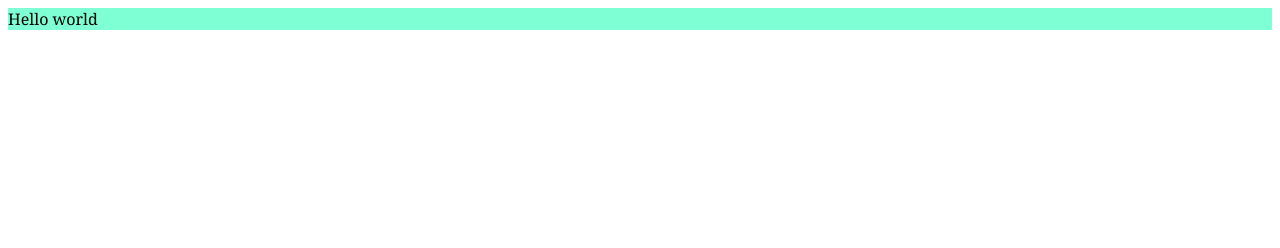
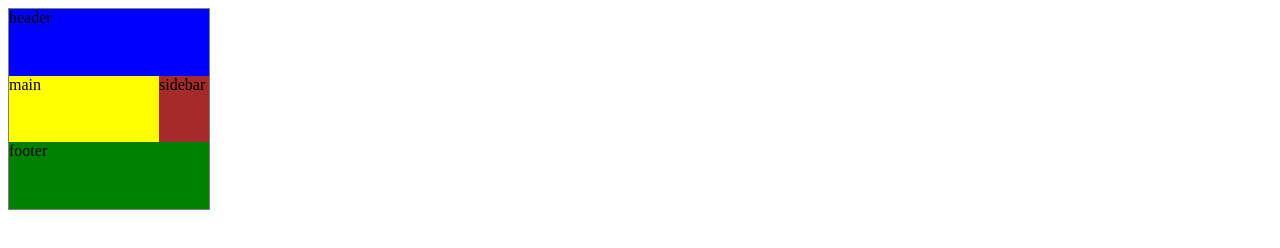
Before and after one commit to MarynaKarpovets/SK-training, a plain HTML site: page index.html in a window 1280 px wide. Drawn offline with Linux system fonts and the light colour scheme.

Commit message:
Adedded training8

```diff
--- a/css/style.css
+++ b/css/style.css
@@ -1,26 +1,65 @@
-div{
-    background-color: aquamarine;
-    font-family: Georgia, 'Times New Roman', Times, serif;
-    font-size: 16px;
-}
-div:hover{
-    background-color: red;
-}
-.box{
-    width: 150px;
-    height: 150px;
-    margin: 5px;
+.container{
+    width: 200px;
+    height: 200px;
+    display: grid;
+    grid-template-columns: repeat(4, 50px);
+    grid-template-rows: auto;
+    border: 1px solid grey;
+    grid-template-areas:
+    "header header header header"
+    "main main main sidebar"
+    "footer footer footer footer"
+    ;
 }
 
-#item, p{
-    color: brown;
+.item-a{
+    background-color: blue;
+    grid-area: header;
 }
 
-div p{
+.item-b{
     background-color: yellow;
-    color: blue;
+    grid-area: main;
+}
+.item-c{
+    background-color: brown;
+    grid-area: sidebar;
+}
+.item-d{
+    background-color: green;
+    grid-area: footer;
 }
 
-span{
-    background-color: red;
+
+/* .container{
+  display: grid;
+  width: 700px;
+  height: 700px;
+  border: 1px solid grey;
+  /* grid-template-columns: repeat(3, 80px);
+  grid-template-rows: repeat(3, 80px);
+  grid-template-columns: [first] 40px [line2] 50px [line3] auto [col4-start] 50px [five] 40px [end];
+  grid-template-rows: [row1-start] 25% [row1-end] 100px [third-line] auto [last-line]; */
+  /* gap: 10px 15px;
+  justify-content: center;
+  align-content: center;
 }
+
+  .box{
+    width:100px;
+    height: 100px;
+    background-color: aquamarine;
+    border: 1px dotted grey;
+}
+  .item-a{
+    grid-column-start: 2;
+    grid-column-end: five;
+    grid-row-start: row1-start;
+    grid-row-end: 3;
+    border: 1px solid red;
+}
+  .item-c{
+    border: 1px solid yellow;
+    grid-column: 3 / span 2;
+    grid-row: third-line /4;
+} */
--- a/index.html
+++ b/index.html
@@ -9,7 +9,25 @@
 </head>
 
 <body>
-    <div>Hello world</div>
+   <div class="container">
+       <div class="item-a">header</div>
+       <div class="item-b">main</div>
+       <div class="item-c">sidebar</div>
+       <div class="item-d">footer</div>
+   </div>
+    <!-- <div class="container">
+        <div class="box">1</div>
+        <div class="box">2</div>
+        <div class="box">3</div>
+        <div class="box">4</div>
+        <div class="box">5</div>
+        <div class="box">6</div>
+        <div class="box">7</div>
+        <div class="box">8</div>
+        <div class="box">9</div>
+        <div class="item-a"></div>
+        <div class="item-c"></div>
+    </div> -->
 </body>
 
 </html>
```
